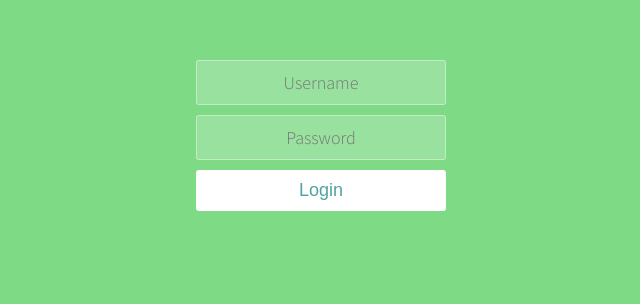
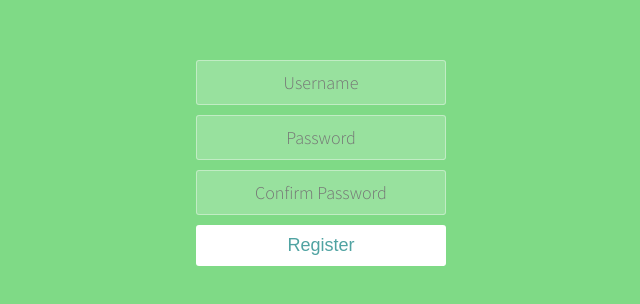
Before and after one commit to silvertejp89/Project-Login-, a React (Create React App) app: page / in a window 1280 px wide. Shown: the part 168-472 px from the top of the page, without its empty margins (319-959 px from the left). Built offline with nearby package versions, Linux system fonts and the light colour scheme.

Commit message:
Changed name of Login component to form, conditional render registerform

```diff
--- a/src/components/App.jsx
+++ b/src/components/App.jsx
@@ -1,22 +1,17 @@
 import React from 'react';
-import Login from './Login';
+import Form from './Form';
 
-var isLoggedIn = false;
-
-// function conditionallyRender() {
-//   if (isLoggedIn === true) {
-//     return <h1>Hello</h1>;
-//   } else {
-//     return <Login />;
-//   }
-// }
+// var isLoggedIn = false;
+var userIsRegistered = false;
 
 function App() {
   return (
-    <div className="container">{isLoggedIn ? <h1>Hello</h1> : <Login />}</div>
+    <div className="container">
+      <Form isRegistered={userIsRegistered} />
+    </div>
   );
 }
 
 export default App;
 
-//conditional rendering, separations of concerns
+//conditional rendering, separations of concerns, ternary operator
--- /dev/null
+++ b/src/components/Form.jsx
@@ -0,0 +1,17 @@
+import React from 'react';
+import Input from './Input';
+
+function Form(props) {
+  return (
+    <form className="form">
+      <Input type="text" placeholder="Username" />
+      <Input type="password" placeholder="Password" />
+      {props.isRegistered === false && (
+        <Input type="password" placeholder="Confirm Password" />
+      )}
+      <button type="submit">{props.isRegistered ? 'Login' : 'Register'}</button>
+    </form>
+  );
+}
+
+export default Form;
--- a/src/components/Login.jsx
+++ /dev/null
@@ -1,14 +0,0 @@
-import React from 'react';
-import Input from './Input';
-
-function Login() {
-  return (
-    <form className="form">
-      <Input type="text" placeholder="Username" />
-      <Input type="password" placeholder="Password" />
-      <button type="submit">Login</button>
-    </form>
-  );
-}
-
-export default Login;
```
Also changed, not shown: src/index.js (+11 -4 lines).
